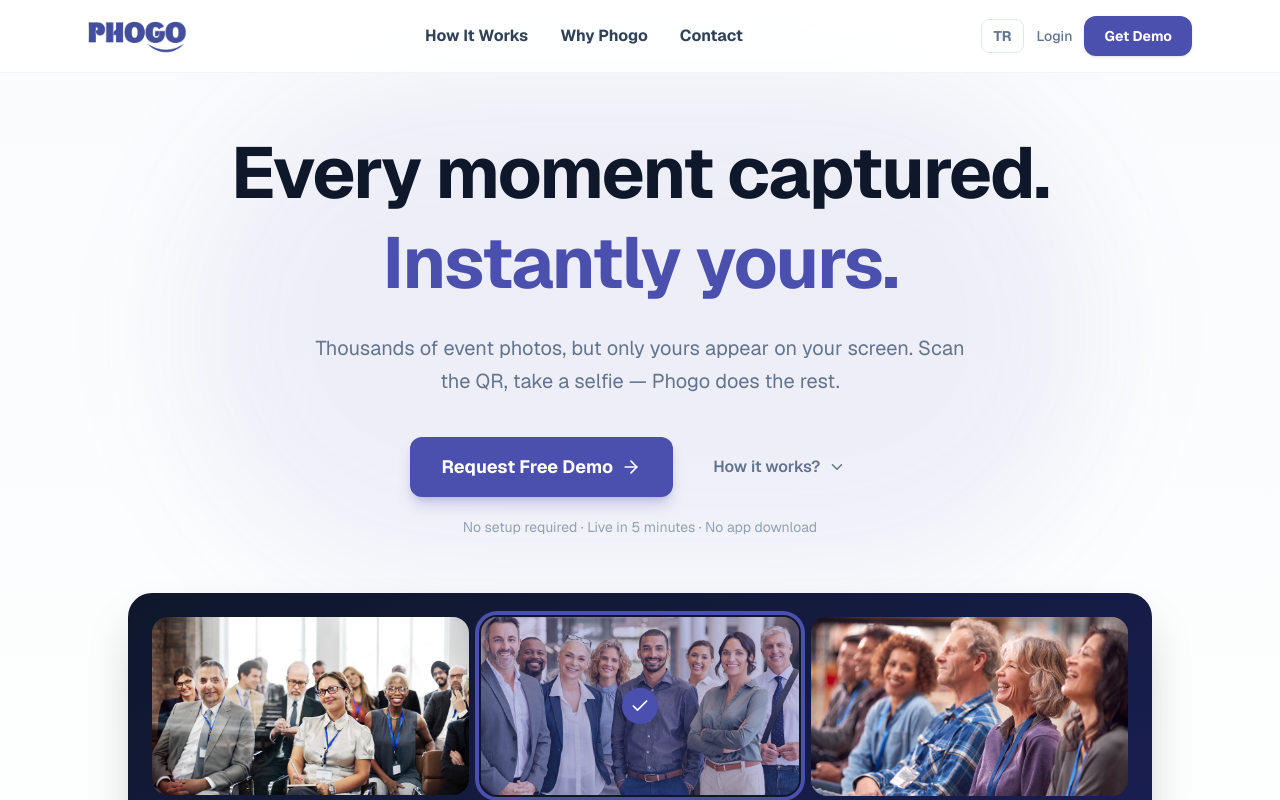
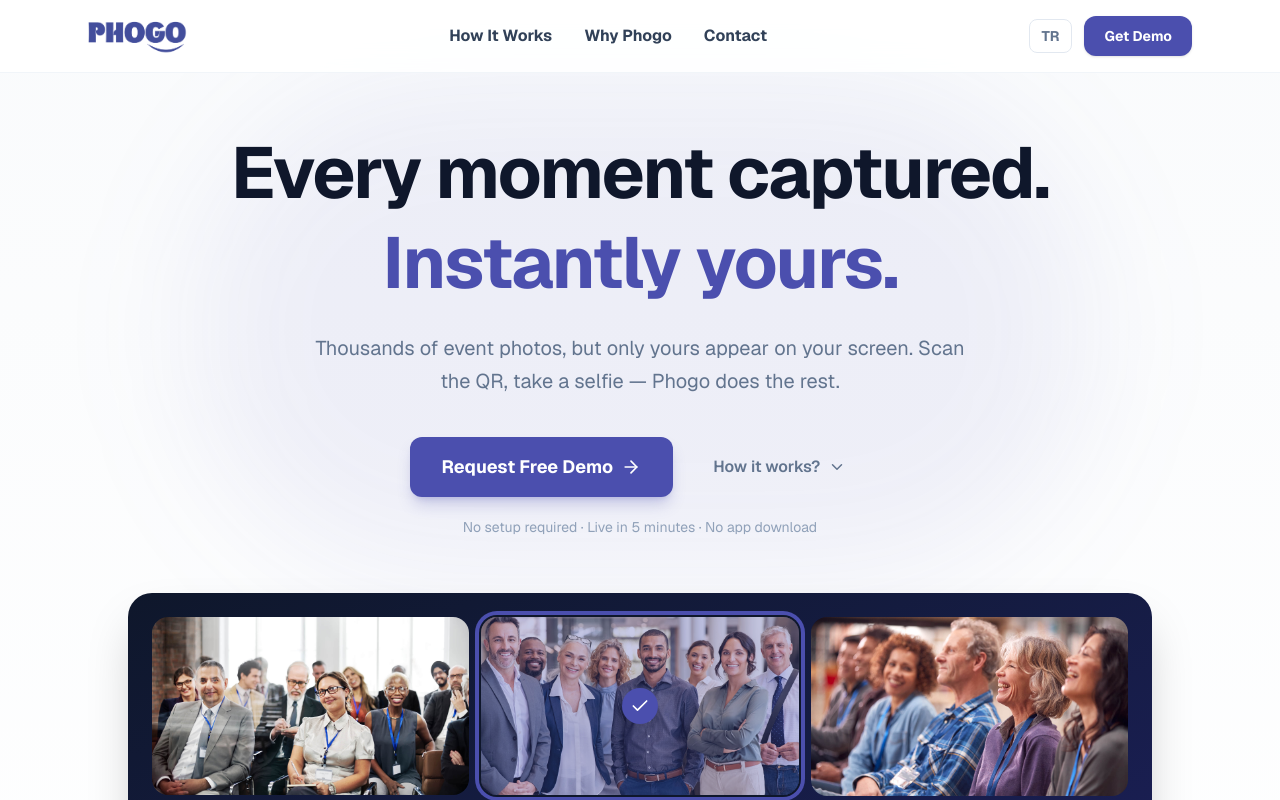
Before and after one commit to uygarcik/eventface, a Next.js app: page /en in a window 1280 px wide. Shown: the top 800 px of the page. Built offline with nearby package versions, Linux system fonts and the light colour scheme.

Commit message:
remove login button from navbar

```diff
--- a/src/app/[locale]/page.tsx
+++ b/src/app/[locale]/page.tsx
@@ -28,9 +28,6 @@
             <Link href={`/${otherLocale}`}
               className="text-sm font-bold text-slate-500 hover:text-[#4B4FAE] border border-slate-200 hover:border-[#4B4FAE] px-3 py-1.5 rounded-lg transition-colors">
               {otherLocale === "en" ? "EN" : "TR"}
-            </Link>
-            <Link href="/admin/login" className="text-sm text-slate-500 hover:text-slate-900 transition-colors hidden sm:block font-medium">
-              {t("nav.login")}
             </Link>
             <a href="#iletisim" className="text-sm bg-[#4B4FAE] hover:bg-[#3a3e8f] text-white px-5 py-2.5 rounded-xl transition-colors font-bold shadow-sm">
               {t("nav.demo")}
```
